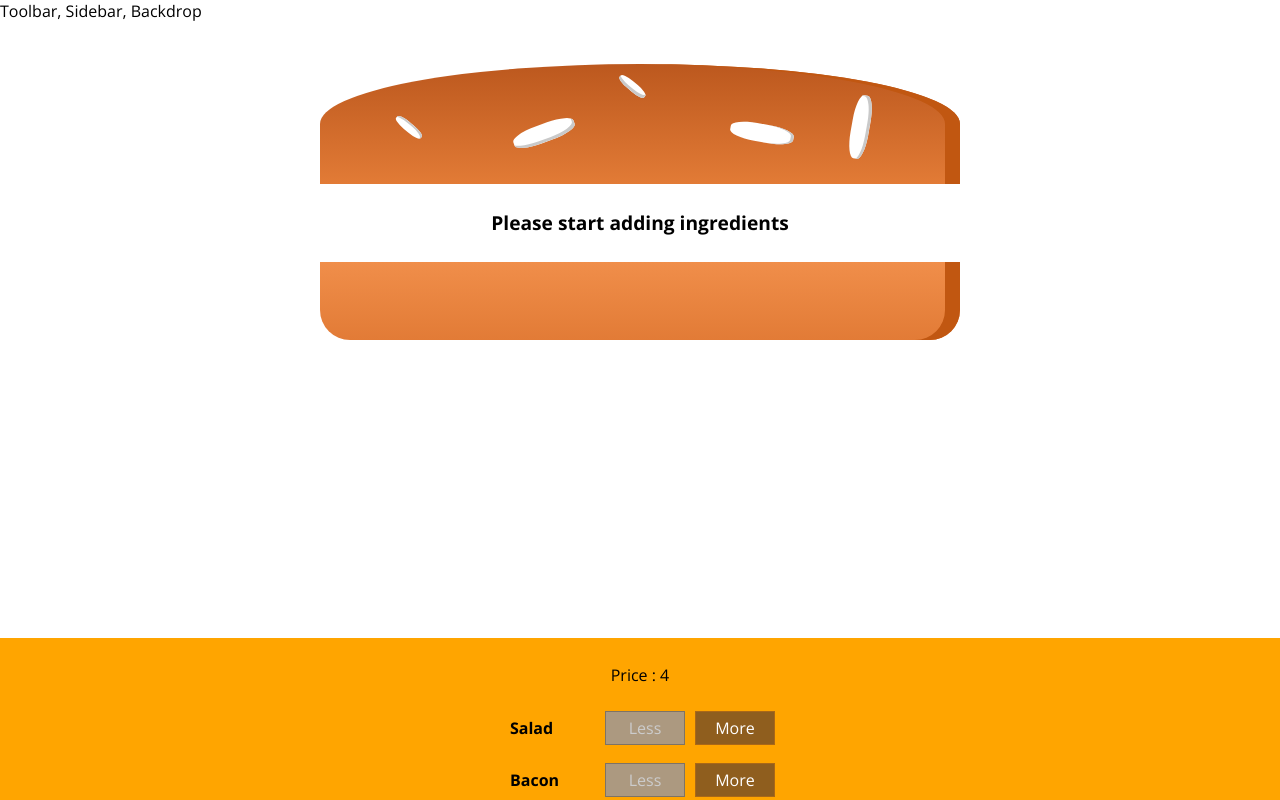
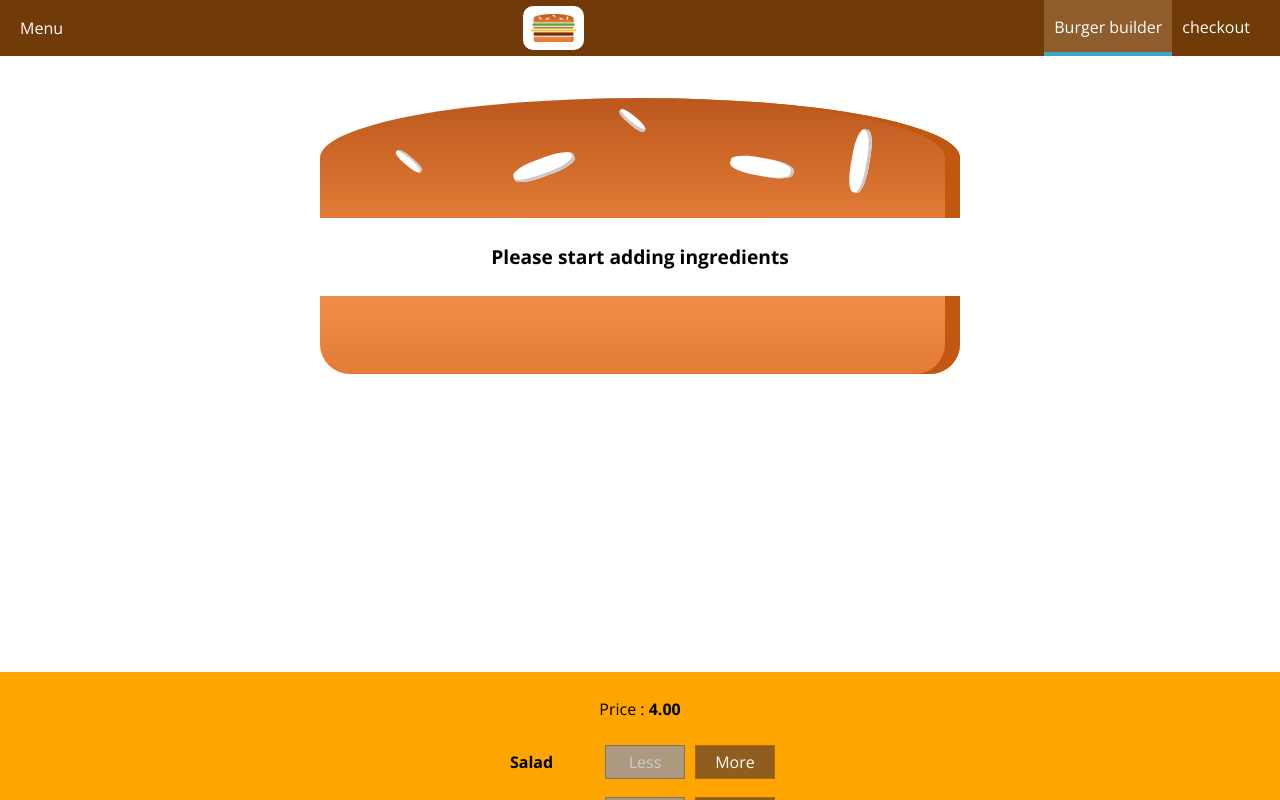
Before and after one commit to Nabajyoti4/BurgerBuilder, a React app: page / in a window 1280 px wide. Shown: the top 800 px of the page. Built offline with nearby package versions, Linux system fonts and the light colour scheme.

Commit message:
NavigationItems and NavigationItem component added in toolbar

```diff
--- a/src/components/Burger/BuildControls/BuildControls.js
+++ b/src/components/Burger/BuildControls/BuildControls.js
@@ -12,7 +12,9 @@ const controls = [
 const buildControls = (props) => {
   return (
     <div className="BuildControls">
-      <p>Price : {props.price}</p>
+      <p>
+        Price : <strong>{props.price.toFixed(2)}</strong>
+      </p>
       {controls.map((ctrl) => {
         return (
           <BuildControl
--- a/src/components/Layout/Layout.css
+++ b/src/components/Layout/Layout.css
@@ -1,4 +1,3 @@
 .Content {
-    margin-top: 16px;
-
+    margin-top: 72px;
 }
--- a/src/components/Layout/Layout.js
+++ b/src/components/Layout/Layout.js
@@ -2,9 +2,11 @@ import Aux from "../../hoc/Auxiliary";
 
 import "./Layout.css";
 
+import Toolbar from "../../components/Navigation/Toolbar/Toolbar";
+
 const layout = (props) => (
   <Aux>
-    <div>Toolbar, Sidebar, Backdrop</div>
+    <Toolbar></Toolbar>
     <main className="Content">{props.children}</main>
   </Aux>
 );
--- /dev/null
+++ b/src/components/Logo/Logo.css
@@ -0,0 +1,11 @@
+.Logo {
+    background-color: white;
+    padding: 8px;
+    height: 80%;
+    box-sizing: border-box;
+    border-radius: 10px;
+}
+
+.Logo img {
+    height: 100%;
+}
--- /dev/null
+++ b/src/components/Logo/Logo.js
@@ -0,0 +1,14 @@
+import React from "react";
+
+import burgerLogo from "../../assests/images/logo.png";
+import "./Logo.css";
+
+const logo = (props) => {
+  return (
+    <div className="Logo">
+      <img src={burgerLogo} alt="MyBurger"></img>
+    </div>
+  );
+};
+
+export default logo;
--- /dev/null
+++ b/src/components/Navigation/NavigationItems/NavigationItem/NavigationItem.css
@@ -0,0 +1,26 @@
+.NavigationItem {
+    margin: 0;
+    box-sizing: border-box;
+    display: flex;
+    height: 100%;
+    align-items: center;
+}
+
+.NavigationItem a {
+    color: white;
+    text-decoration: none;
+    height: 100%;
+    padding: 16px 10px;
+    border-bottom: 4px solid transparent;
+    box-sizing: border-box;
+    display: block;
+}
+
+
+.NavigationItem a:hover,
+.NavigationItem a:active,
+.NavigationItem a.active {
+    background-color: #8F5C2C;
+    border-bottom: 4px solid #40A4C8;
+    color: white;
+}
--- /dev/null
+++ b/src/components/Navigation/NavigationItems/NavigationItem/NavigationItem.js
@@ -0,0 +1,13 @@
+import React from "react";
+import "./NavigationItem.css";
+
+export default function NavigationItem(props) {
+  const classes = "active";
+  return (
+    <li className="NavigationItem">
+      <a href={props.link} className={props.active ? classes : null}>
+        {props.children}
+      </a>
+    </li>
+  );
+}
--- /dev/null
+++ b/src/components/Navigation/NavigationItems/NavigationItems.css
@@ -0,0 +1,8 @@
+.NavigationItems {
+    margin: 0;
+    padding: 0;
+    list-style: none;
+    display: flex;
+    align-items: center;
+    height: 100%;
+}
--- /dev/null
+++ b/src/components/Navigation/NavigationItems/NavigationItems.js
@@ -0,0 +1,16 @@
+import React from "react";
+import "./NavigationItems.css";
+import NavigationItem from "./NavigationItem/NavigationItem";
+
+const NavigationItems = (props) => {
+  return (
+    <ul className="NavigationItems">
+      <NavigationItem link="/" active>
+        Burger builder
+      </NavigationItem>
+      <NavigationItem link="/checkout">checkout</NavigationItem>
+    </ul>
+  );
+};
+
+export default NavigationItems;
--- /dev/null
+++ b/src/components/Navigation/Toolbar/Toolbar.css
@@ -0,0 +1,19 @@
+.Toolbar {
+    height: 56px;
+    width: 100%;
+    position: fixed;
+    top: 0;
+    color: white;
+    left: 0;
+    background-color: #703B09;
+    display: flex;
+    justify-content: space-between;
+    align-items: center;
+    padding: 0 20px;
+    box-sizing: border-box;
+    z-index: 90;
+}
+
+.Toolbar nav {
+    height: 100%;
+}
--- /dev/null
+++ b/src/components/Navigation/Toolbar/Toolbar.js
@@ -0,0 +1,16 @@
+import React from "react";
+import "./Toolbar.css";
+import Logo from "../../Logo/Logo";
+import NavigationItems from "../NavigationItems/NavigationItems";
+
+export const Toolbar = (props) => {
+  return (
+    <header className="Toolbar">
+      <div>Menu</div>
+      <Logo></Logo>
+      <NavigationItems></NavigationItems>
+    </header>
+  );
+};
+
+export default Toolbar;
```
Also changed, not shown: src/assests/images/logo.png (added), 1 other file (tests, documents, lock files or other folders).
